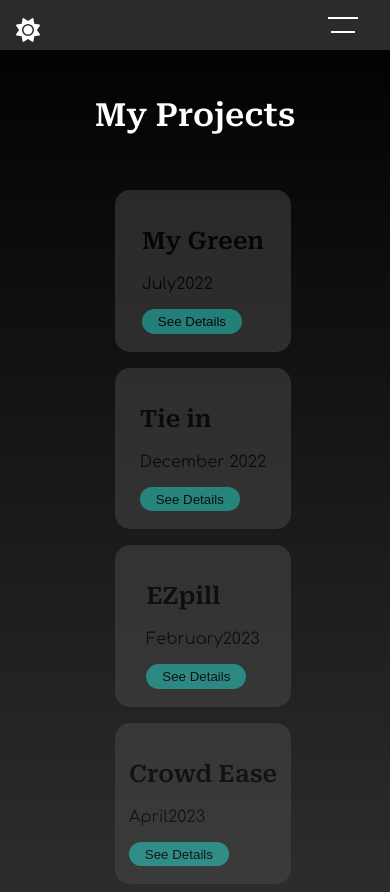
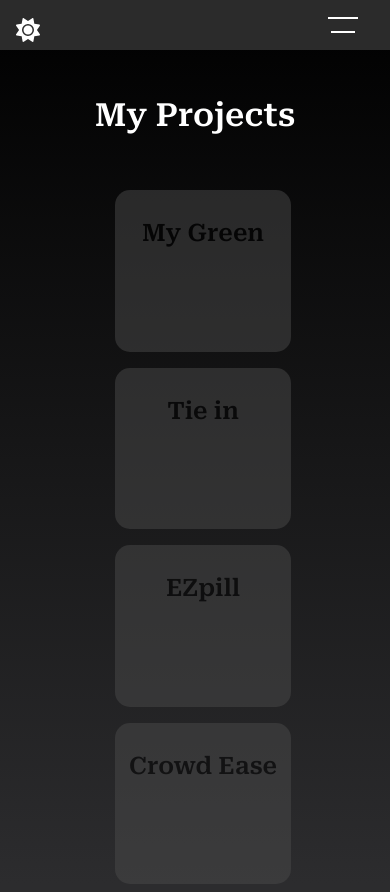
Before and after one commit to rojintag/portfolio, a React (Create React App) app: page /projects in a window 390 px wide. Built offline with nearby package versions, Linux system fonts and the light colour scheme.

Commit message:
fix the style of project card in mobile view

```diff
--- a/src/sass/components/_projectDetails.scss
+++ b/src/sass/components/_projectDetails.scss
@@ -5,8 +5,6 @@
   padding: 2rem;
   padding-top: 5rem;
   color: white;
-  min-width: 100vw;
-
 
   .project-wrapper {
     display: flex;
@@ -96,6 +94,8 @@
   .project-details {
     min-height: 100vh;
     height: 200%;
+    min-width: 100vw;
+
     .project-wrapper {
       flex-direction: column-reverse;
       justify-content: center;
--- a/src/sass/components/_projects.scss
+++ b/src/sass/components/_projects.scss
@@ -170,22 +170,12 @@
     .project-card {
       margin: 0.5rem;
 
+
       .text-wrapper {
         margin: auto;
         grid-column: 1/-1;
         opacity: 1;
       }
-
-      // .text-wrapper button {
-      //   background-color: #36EEE0;
-      //   width: 100px;
-      //   border-radius: 20px;
-      //   padding: 0.3rem;
-      //   border: none;
-      //   transition: ease-out 0.5s;
-      //   -webkit-transition: ease-out 0.5s;
-      //   -moz-transition: ease-out 0.5s;
-      // }
 
       .image-wrapper {
         display: none;
@@ -211,4 +201,25 @@
     margin-top: 3rem;
   }
 
+  .project-card {
+    .text-wrapper p ,
+    .text-wrapper button {
+      opacity: 0;
+    }
+
+    .text-wrapper h2 {
+      margin: auto;
+      text-align: center;
+    }
+
+    &:hover {
+
+
+      .text-wrapper p ,
+      .text-wrapper button {
+        opacity: 1;
+      }
+    }
+  }
+
 }
```
